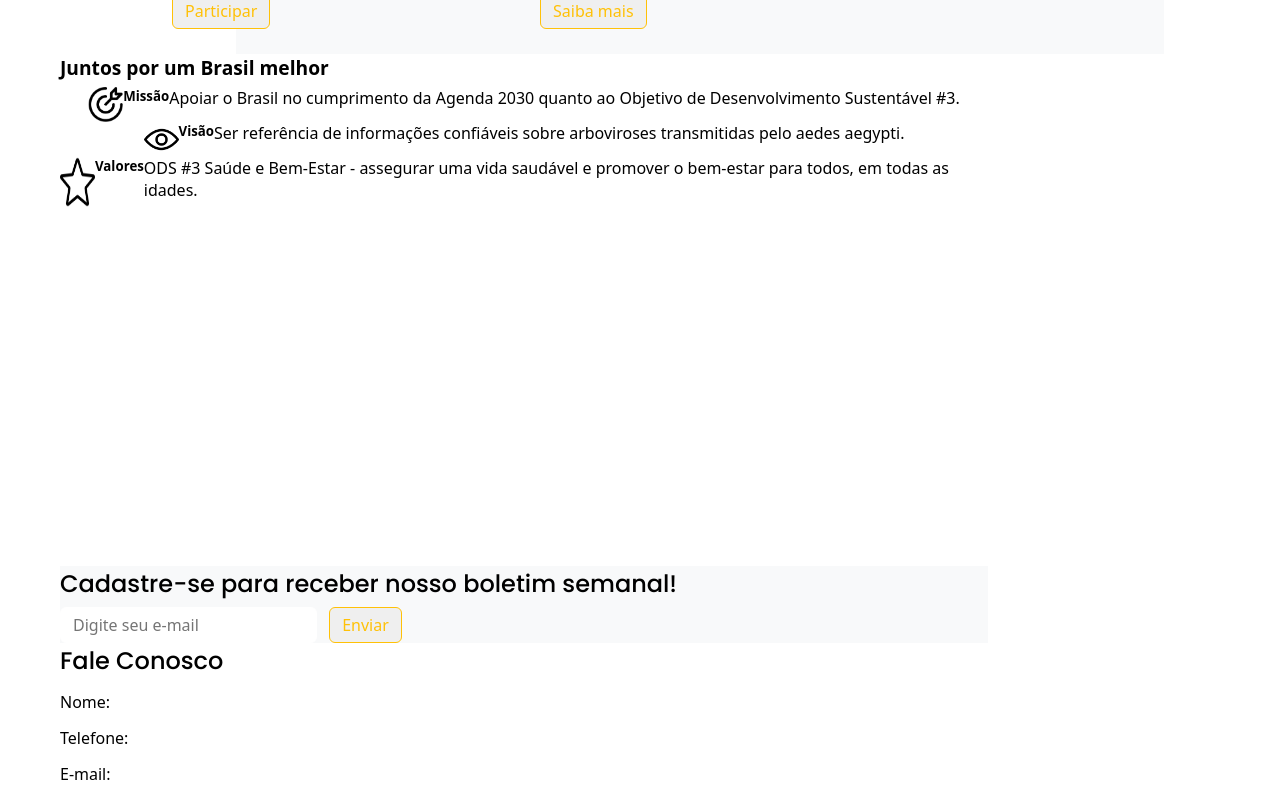
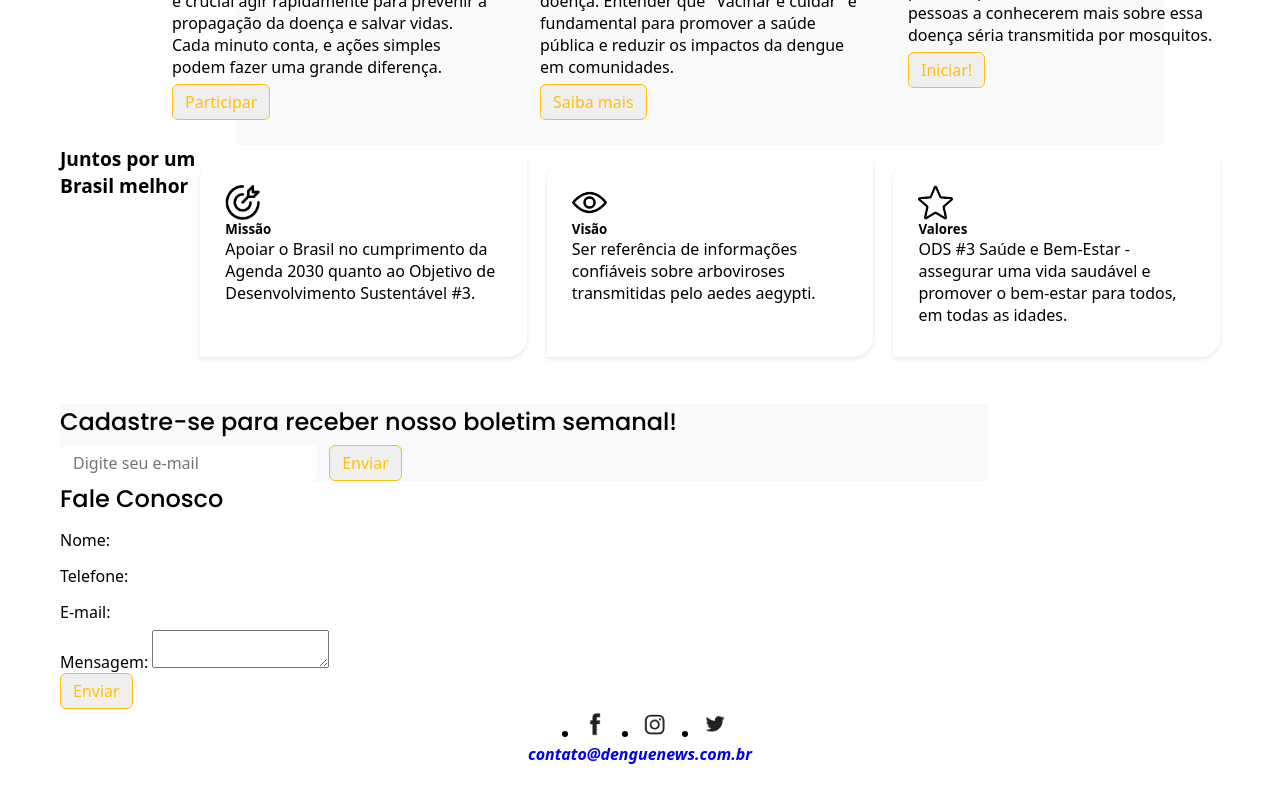
Before and after one commit to LariVital/DengueNews, a plain HTML site: page index.html in a window 1280 px wide. Shown: the part 1192-1980 px from the top of the page. Drawn offline with Linux system fonts and the light colour scheme.

Commit message:
modificação css home

```diff
--- a/index.html
+++ b/index.html
@@ -130,17 +130,17 @@
         <section class="section-home">
             <h3>Juntos por um Brasil melhor</h3>
             <div class="section-div">
-                <img width="35rem" src="./img/icone_missao.png" alt="missão">
+                <img class="img-mission" width="35rem" src="./img/icone_missao.png" alt="missão">
                 <h5>Missão</h5>
                 <p>Apoiar o Brasil no cumprimento da Agenda 2030 quanto ao Objetivo de Desenvolvimento Sustentável #3.</p>
             </div>
             <div class="section-div" >
-                <img width="35rem" src="./img/icone_visao.png" alt="visão">
+                <img class="img-mission" width="35rem" src="./img/icone_visao.png" alt="visão">
                 <h5>Visão</h5>
                 <p>Ser referência de informações confiáveis sobre arboviroses transmitidas pelo aedes aegypti.</p>
             </div>
             <div class="section-div" >
-                <img width="35rem" src="./img/icone_valores.png" alt="valores">
+                <img class="img-mission" width="35rem" src="./img/icone_valores.png" alt="valores">
                 <h5>Valores</h5>
                 <p>ODS #3 Saúde e Bem-Estar - assegurar uma vida saudável e promover o bem-estar para todos, em todas as idades.</p>
             </div>
--- a/styles.css
+++ b/styles.css
@@ -55,7 +55,7 @@ hr {
     width: 100%;
     left: 0;
     top: 0;
-    position: fixed;
+    /* position: fixed; */
 
 
 }
@@ -237,13 +237,35 @@ section.carousel {
 }
 /* Missão */
 .section-home {
-    width: 80%;
-    height: 30rem;
+    display: flex;
+    justify-content: space-between;
+    width: 100%;
+    margin-bottom: 0;
+    margin-right: 0;
+    margin-left: 0;
 }
 .section-div {
+    padding: 25px;
+    width: 50%;
+    background-color: transparent;
+    margin: 15px 0px;
+    border-top-left-radius: 20px;
+    border-bottom-right-radius: 20px;
+    box-shadow: 0 2px 4px rgba(0, 0, 0, 0.1);
+}
+.section-home div:first-of-type {
+    margin-right: 20px;
+}
+.section-home div:last-of-type {
+    margin-left: 20px;
+}
+.section-home img {
     display: flex;
-    flex-direction: row;
     justify-content: center;
+}
+.img-mission img:hover {
+    transform: scale(1.3);
+    transition: 0.3s;
 }
 /* Aside home, informações para cadastro */
 .aside-home-one{
@@ -304,7 +326,7 @@ main {
 footer {
     padding: 10px 4px;
     background-color: #f8f9fa ;
-    position: fixed;
+    /* position: fixed; */
     bottom: 0;
     left: 0;
     width: 100%;
```
